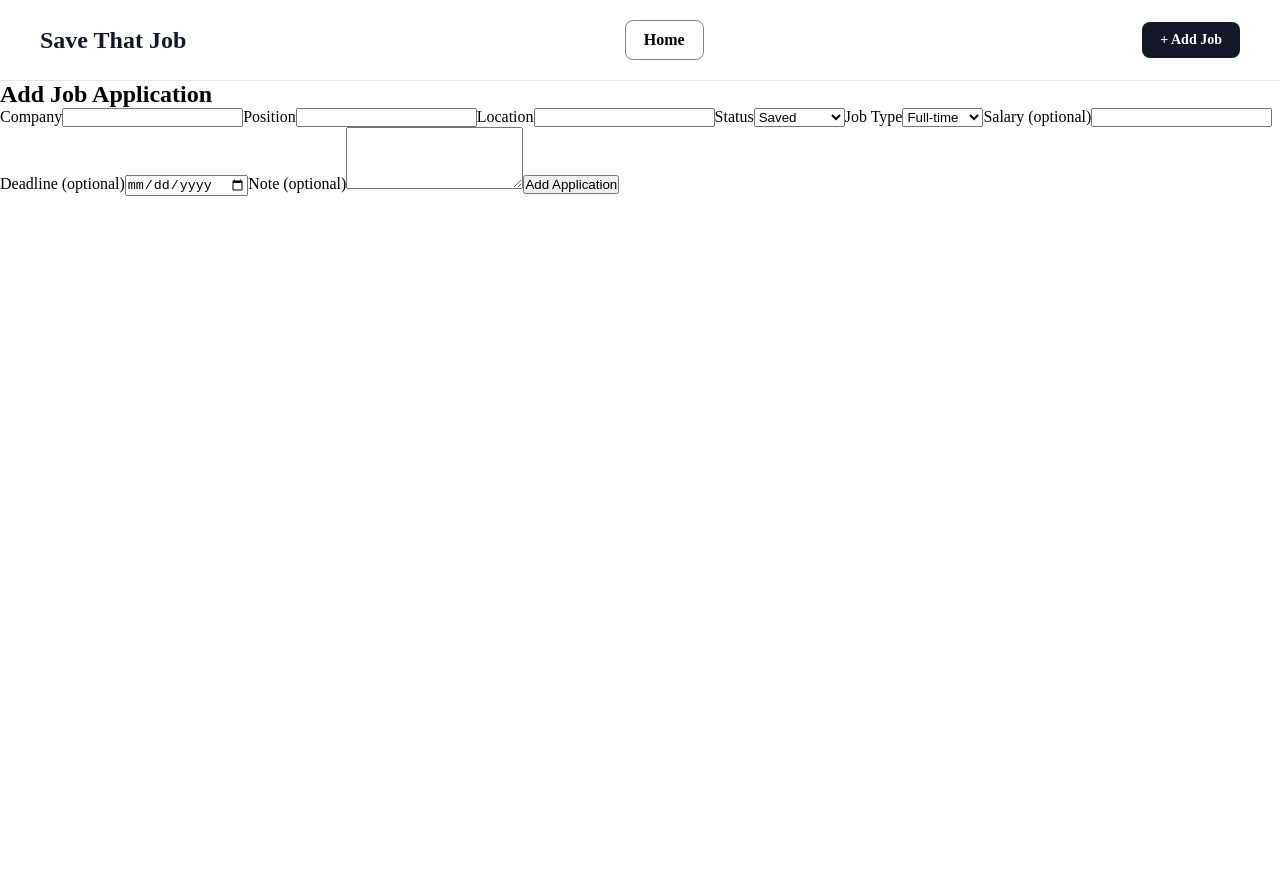
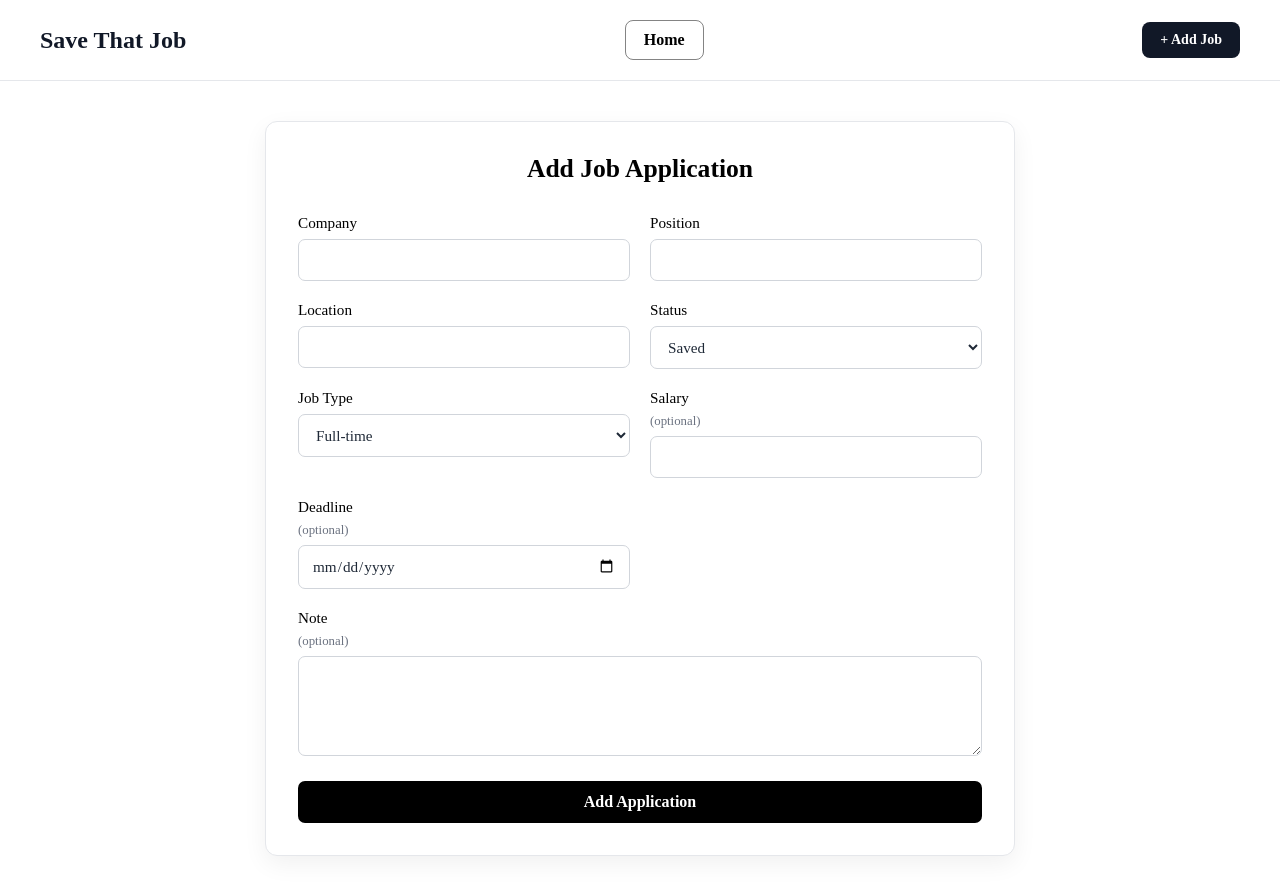
Before and after one commit to Ermi-haimi/job_application_tracker, a React (Vite) app: page /new_application in a window 1280 px wide. Before the commit the page ends 800 px from the top, so only its background shows below. Built offline with nearby package versions, Linux system fonts and the light colour scheme.

Commit message:
styled new application page

```diff
--- a/src/pages/newApplication/NewApplication.css
+++ b/src/pages/newApplication/NewApplication.css
@@ -0,0 +1,101 @@
+.add-application-form {
+  width: 100%;
+  max-width: 750px;
+  margin: 40px auto;
+  padding: 32px;
+  display: grid;
+  grid-template-columns: 1fr 1fr;
+  gap: 20px;
+  background-color: #ffffff;
+  border: 1px solid #e5e7eb;
+  border-radius: 12px;
+  box-shadow: 0 8px 25px rgba(0, 0, 0, 0.06);
+}
+
+.add-application-form h2 {
+  grid-column: 1 / -1;
+  margin: 0 0 10px;
+  font-size: 1.6rem;
+  font-weight: 600;
+  text-align: center;
+}
+
+.add-application-form label {
+  display: flex;
+  flex-direction: column;
+  gap: 7px;
+  font-size: 0.95rem;
+  font-weight: 500;
+}
+
+.add-application-form label span {
+  font-size: 0.8rem;
+  font-weight: 400;
+  color: #6b7280;
+}
+
+.add-application-form input,
+.add-application-form select,
+.add-application-form textarea {
+  width: 100%;
+  padding: 11px 13px;
+  box-sizing: border-box;
+  font: inherit;
+  color: #1f2937;
+  background-color: #ffffff;
+  border: 1px solid #d1d5db;
+  border-radius: 7px;
+  outline: none;
+  transition:
+    border-color 0.2s ease,
+    box-shadow 0.2s ease;
+}
+
+.add-application-form input:focus,
+.add-application-form select:focus,
+.add-application-form textarea:focus {
+  border-color: #040c1e;
+  box-shadow: 0 0 0 3px rgba(3, 11, 26, 0.12);
+}
+
+.add-application-form textarea {
+  min-height: 100px;
+  resize: vertical;
+}
+
+.add-application-form label:has(textarea) {
+  grid-column: 1 / -1;
+}
+
+.add-application-form button {
+  grid-column: 1 / -1;
+  margin-top: 5px;
+  padding: 12px 18px;
+  border: none;
+  border-radius: 7px;
+  background-color: #000000;
+  color: white;
+  font: inherit;
+  font-weight: 600;
+  cursor: pointer;
+  transition:
+    background-color 0.2s ease,
+    transform 0.15s ease;
+}
+
+.add-application-form button:hover {
+  background-color: #242424;
+}
+
+.add-application-form button:active {
+  transform: translateY(1px);
+}
+
+@media (max-width: 600px) {
+  .add-application-form {
+    grid-template-columns: 1fr;
+    margin: 20px auto;
+    padding: 22px;
+    border-radius: 10px;
+  }
+}
```
